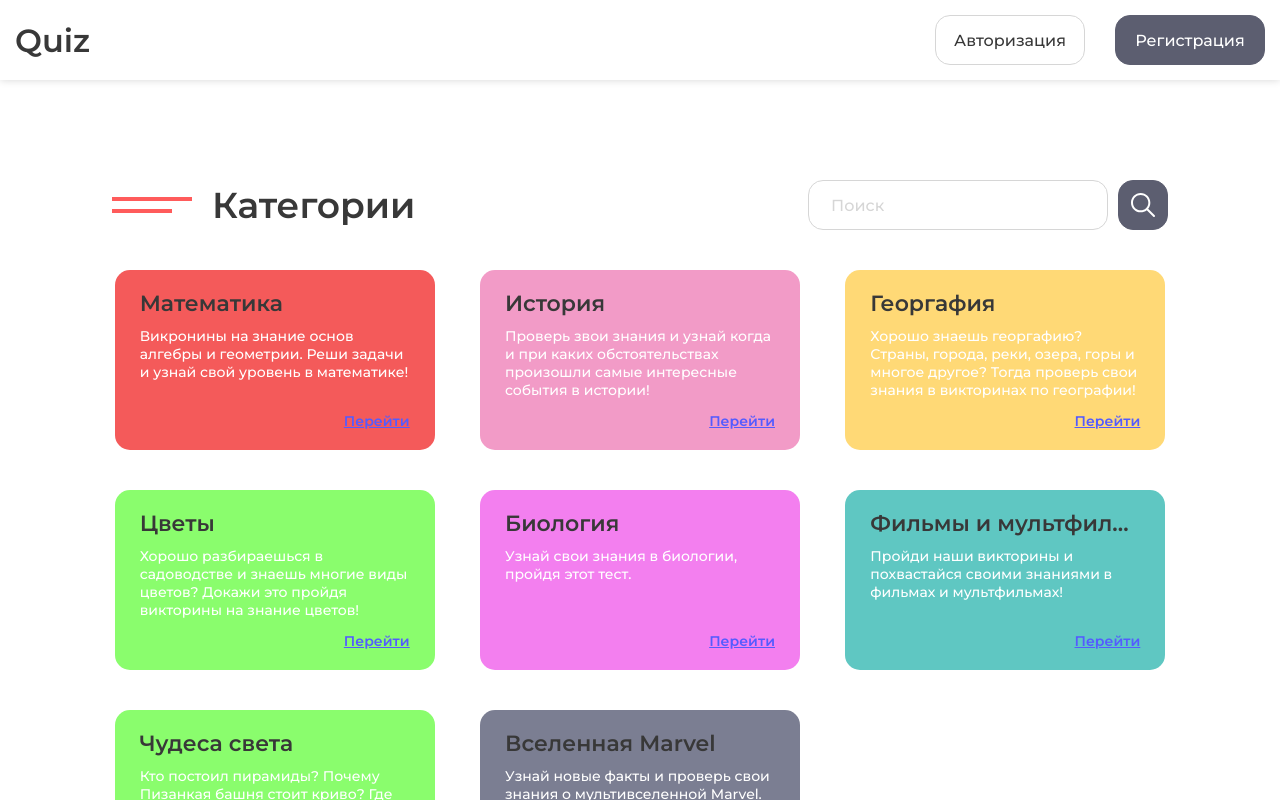
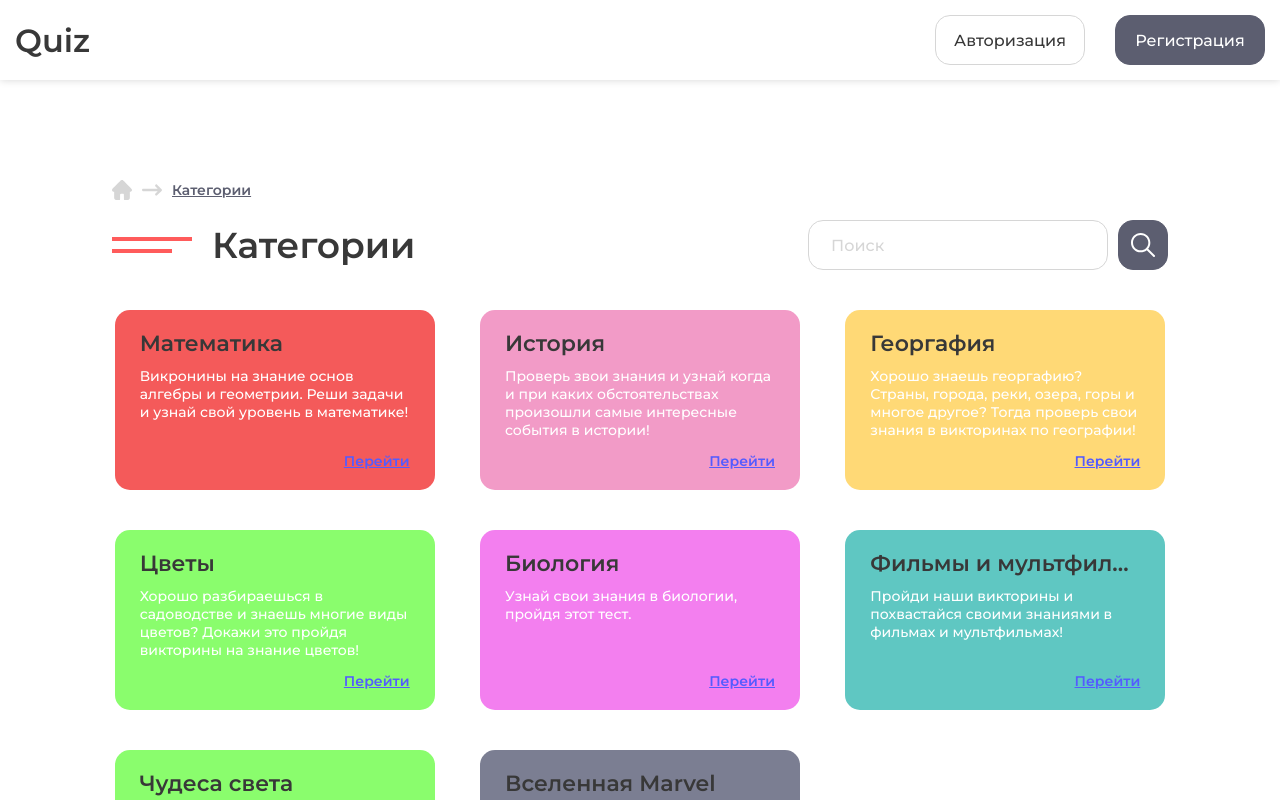
Before and after one commit to maksim4k1/Quiz, a React (Create React App) app: page /categories in a window 1280 px wide. Shown: the top 800 px of the page. Built offline with nearby package versions, Linux system fonts and the light colour scheme.

Commit message:
created Breadcrumbs component and added him to Categories and Category pages

```diff
--- /dev/null
+++ b/src/assets/icons/HomePageIcon.jsx
@@ -0,0 +1,26 @@
+import React from "react";
+
+function HomePageIcon () {
+  return(
+    <svg version="1.0" xmlns="http://www.w3.org/2000/svg"
+    width="15.000000pt" height="15.000000pt" viewBox="0 0 512.000000 512.000000"
+    preserveAspectRatio="xMidYMid meet">
+
+    <g transform="translate(0.000000,512.000000) scale(0.100000,-0.100000)"
+    fill="var(--color-gray)" stroke="none">
+    <path d="M2443 5105 c-130 -36 -94 -3 -1246 -1153 -598 -598 -1101 -1107
+    -1117 -1131 -124 -185 -99 -433 59 -592 92 -91 209 -139 343 -139 l68 0 0
+    -800 c0 -541 4 -816 11 -852 38 -182 185 -347 367 -410 66 -23 71 -23 554 -23
+    476 0 487 0 514 21 15 11 37 33 48 48 21 27 21 40 26 695 l5 668 30 49 c38 61
+    115 110 189 119 28 4 168 5 311 3 l260 -3 53 -29 c50 -28 82 -61 113 -116 11
+    -21 15 -144 19 -692 5 -654 5 -667 26 -694 11 -15 33 -37 48 -48 27 -21 38
+    -21 514 -21 483 0 488 0 554 23 182 63 329 228 367 410 7 36 11 311 11 852 l0
+    800 68 0 c240 0 434 163 474 398 15 92 0 190 -43 282 -29 60 -116 150 -1118
+    1153 -597 598 -1107 1101 -1133 1118 -26 17 -71 40 -100 51 -70 27 -204 33
+    -275 13z"/>
+    </g>
+    </svg>
+  );
+}
+
+export default HomePageIcon;
--- /dev/null
+++ b/src/assets/icons/RightArrowIcon.jsx
@@ -0,0 +1,23 @@
+import React from "react";
+
+function RightArrowIcon () {
+  return(
+    <svg version="1.0" xmlns="http://www.w3.org/2000/svg"
+    width="15.000000pt" height="15.000000pt" viewBox="0 0 512.000000 512.000000"
+    preserveAspectRatio="xMidYMid meet">
+
+    <g transform="translate(0.000000,512.000000) scale(0.100000,-0.100000)"
+    fill="var(--color-gray)" stroke="none">
+    <path d="M3550 3993 c-64 -23 -161 -122 -183 -187 -24 -69 -22 -162 4 -233 20
+    -53 47 -84 337 -375 l316 -318 -1895 -2 -1894 -3 -50 -25 c-64 -31 -124 -91
+    -155 -155 -34 -69 -35 -198 -2 -265 34 -71 75 -113 144 -151 l63 -34 1894 -3
+    1895 -2 -316 -318 c-290 -291 -317 -322 -337 -375 -26 -71 -28 -164 -4 -233
+    23 -67 120 -164 187 -187 69 -24 162 -22 233 4 55 20 91 54 669 633 490 490
+    616 621 634 661 34 72 34 199 1 270 -19 40 -150 176 -635 661 -578 579 -614
+    613 -669 633 -69 25 -171 27 -237 4z"/>
+    </g>
+    </svg>
+  );
+}
+
+export default RightArrowIcon;
--- /dev/null
+++ b/src/components/Breadcrumbs.jsx
@@ -0,0 +1,43 @@
+import React from "react";
+import styled from "styled-components";
+import HomePageIcon from "../assets/icons/HomePageIcon";
+import RightArrowIcon from "../assets/icons/RightArrowIcon";
+import { gap } from "../styles/mixins";
+import AppLink from "./UI/AppLink";
+
+const Navigation = styled.nav`
+  margin: 0 0 20px;
+  display: flex;
+  align-items: center;
+  ${gap("10px")}
+`;
+const Link = styled(AppLink)`
+  &>svg>g{
+    transition: fill 0.3s;
+  }
+  &:hover{
+    &>svg>g{
+      fill: var(--color-darkblue);
+    }
+  }
+`;
+
+function Breadcrumbs ({road}) {
+  return(
+    <Navigation>
+      <Link to="/"><HomePageIcon/></Link>
+      {
+        road && road.length
+        ? road.map((item, index) => {
+          return <>
+            <RightArrowIcon/>
+            <AppLink key={index} to={item.link}>{item.title}</AppLink>
+          </>
+        })
+        : null
+      }
+    </Navigation>
+  );
+}
+
+export default Breadcrumbs;
--- a/src/components/Description.jsx
+++ b/src/components/Description.jsx
@@ -8,6 +8,7 @@ import Title from "./UI/Title";
 import { gap } from "../styles/mixins";
 
 const Navigation = styled.div`
+  margin: 0 0 40px;
   display: flex;
   align-items: center;
   flex-flow: wrap;
--- a/src/components/UI/AppLink/index.jsx
+++ b/src/components/UI/AppLink/index.jsx
@@ -1,8 +1,12 @@
 import React from "react";
 import { NavLink } from "react-router-dom";
 import styled from "styled-components";
+import { gap } from "../../../styles/mixins";
 
 const LinkElement = styled(NavLink)`
+  display: inline-flex;
+  align-items: center;
+  ${gap("10px")}
   color: var(--color-darkblue);
   font-size: 14px;
   font-weight: 600;
--- a/src/pages/Categories.jsx
+++ b/src/pages/Categories.jsx
@@ -1,12 +1,12 @@
 import React, { useEffect, useState } from "react";
 import { connect } from "react-redux";
 import styled from "styled-components";
+import Breadcrumbs from "../components/Breadcrumbs";
 import Description from "../components/Description";
 import Card from "../components/UI/Cards/Card";
 import CardList from "../components/UI/Lists/CardList";
 import { findCategoryAction } from "../redux/actions/categories/findCategoryAction";
 import { loadCategoriesAction } from "../redux/actions/categories/loadCategoriesAction";
-import { gap } from "../styles/mixins";
 import randomColorGenerator from "../utils/randomColorGenerator";
 
 const Content = styled.main`
@@ -15,7 +15,6 @@ const Content = styled.main`
 const Container = styled.div`
   display: flex;
   flex-flow: column;
-  ${gap("40px")}
 `;
 const InfoText = styled.div`
   color: var(--color-text-gray);
@@ -42,6 +41,9 @@ function Categories ({categories, foundCategories, info, loadCtegories, findCate
   return(
     <Content>
       <Container className="container">
+        <Breadcrumbs road={[
+          {link: `/categories`, title: "Категории"}
+        ]}/>
         <Description
           title="Категории"
           onChange={onChangeHandler}
--- a/src/pages/Category.jsx
+++ b/src/pages/Category.jsx
@@ -2,11 +2,11 @@ import React, { useEffect, useState } from "react";
 import { connect } from "react-redux";
 import { useNavigate, useParams } from "react-router";
 import styled from "styled-components";
+import Breadcrumbs from "../components/Breadcrumbs";
 import Description from "../components/Description";
 import Card from "../components/UI/Cards/Card";
 import CardList from "../components/UI/Lists/CardList";
 import { loadCategoriesAction } from "../redux/actions/categories/loadCategoriesAction";
-import { gap } from "../styles/mixins";
 import randomColorGenerator from "../utils/randomColorGenerator";
 
 const Content = styled.main`
@@ -15,7 +15,6 @@ const Content = styled.main`
 const Container = styled.div`
   display: flex;
   flex-flow: column;
-  ${gap("40px")}
 `;
 const InfoText = styled.div`
   color: var(--color-text-gray);
@@ -42,7 +41,7 @@ function Category ({categories, categoriesInfo, loadCategories}) {
         navigate("/error/404");
       }
     }
-  }, [id, loadCategories, categories]);
+  }, [id, loadCategories, categories, navigate]);
 
   return(
     <Content>
@@ -50,6 +49,10 @@ function Category ({categories, categoriesInfo, loadCategories}) {
         categoriesInfo.loading
         ? <InfoText>Подождите, идёт загрузка...</InfoText>
         : <Container className="container">
+          <Breadcrumbs road={[
+            {link: `/categories`, title: "Категории"},
+            {link: `/category/${selectedCategory.id}`, title: selectedCategory.title}
+          ]}/>
           <Description
             title={selectedCategory.title}
             onChange={() => {}}
```
